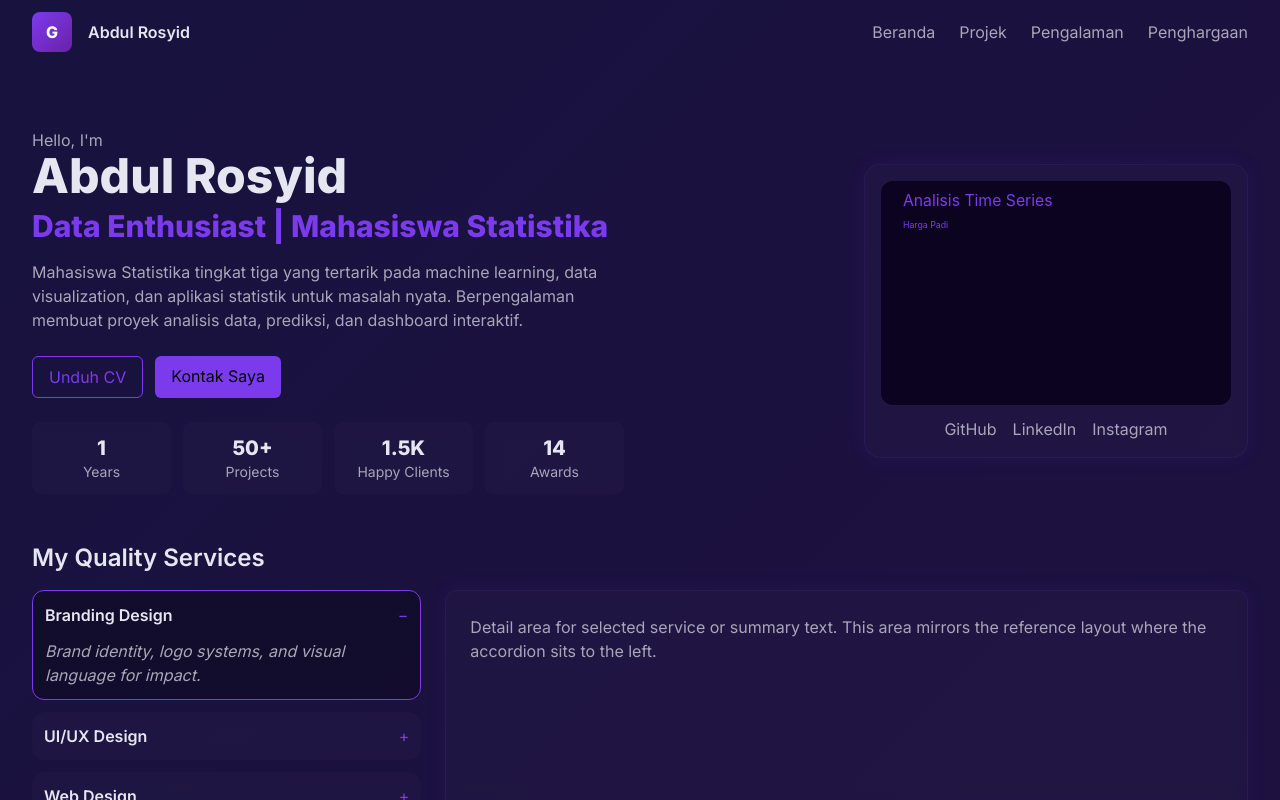
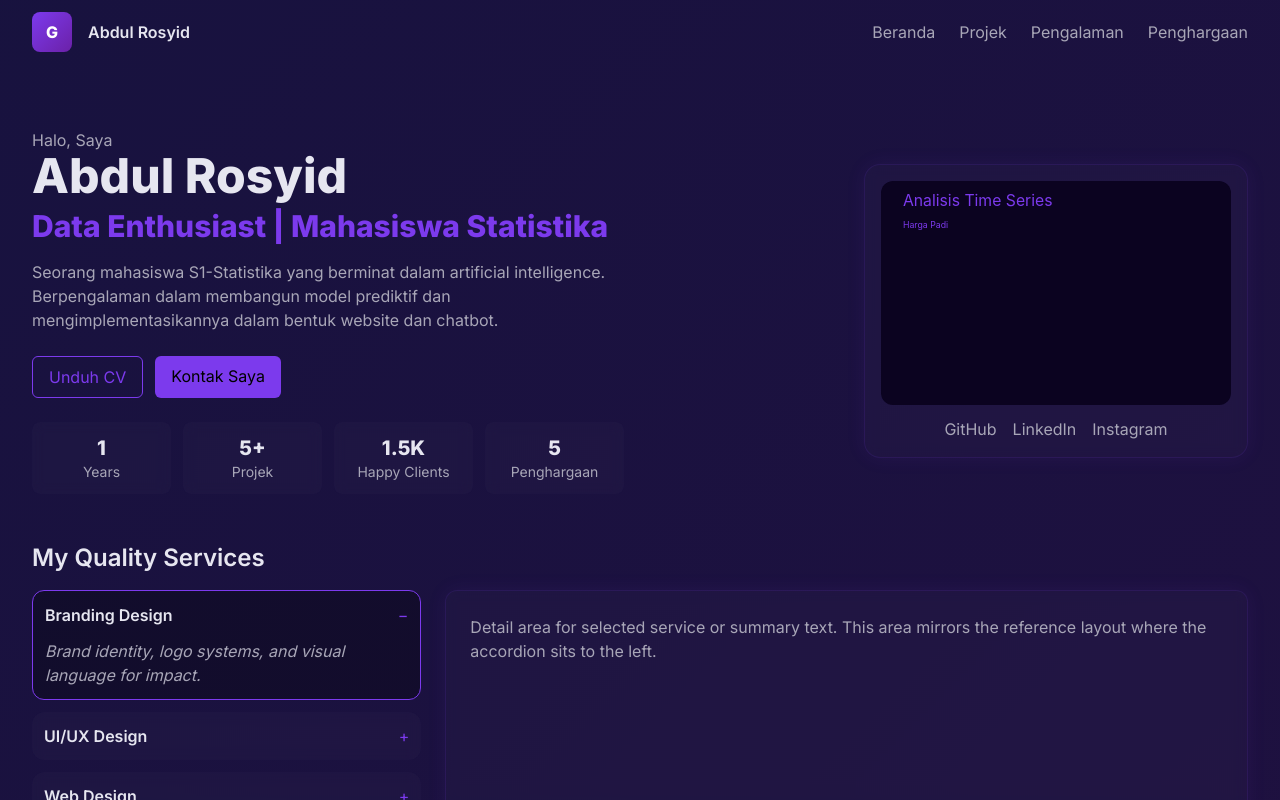
Before and after one commit to abdulrosyid001/Portofolio, a React (Vite) app: page / in a window 1280 px wide. Shown: the top 800 px of the page. Built offline with nearby package versions, Linux system fonts and the light colour scheme.

Commit message:
Perbaikan UI

```diff
--- a/src/components/Hero.jsx
+++ b/src/components/Hero.jsx
@@ -8,7 +8,7 @@ export default function Hero({ data = biodata }) {
     <section className="pt-24 lg:pt-32">
       <div className="grid grid-cols-1 lg:grid-cols-2 gap-8 items-center">
         <div>
-          <p className="text-subText">Hello, I'm</p>
+          <p className="text-subText">Halo, Saya</p>
           <h1 className="text-4xl sm:text-5xl font-extrabold leading-tight">{data.name}
             <span className="block text-2xl sm:text-3xl font-bold text-primary mt-2">Data Enthusiast | Mahasiswa Statistika</span>
           </h1>
--- a/src/data/biodata.js
+++ b/src/data/biodata.js
@@ -6,12 +6,12 @@ export const biodata = {
   email: 'rosyid@example.com',
   phone: '+62 813-xxxx-xxxx',
   about:
-    'Mahasiswa Statistika tingkat tiga yang tertarik pada machine learning, data visualization, dan aplikasi statistik untuk masalah nyata. Berpengalaman membuat proyek analisis data, prediksi, dan dashboard interaktif.',
+    'Seorang mahasiswa S1-Statistika yang berminat dalam artificial intelligence. Berpengalaman dalam membangun model prediktif dan mengimplementasikannya dalam bentuk website dan chatbot.',
   stats: [
     { label: 'Years', value: '1' },
-    { label: 'Projects', value: '50+' },
+    { label: 'Projek', value: '5+' },
     { label: 'Happy Clients', value: '1.5K' },
-    { label: 'Awards', value: '14' }
+    { label: 'Penghargaan', value: '5' }
   ],
   projects: [
     {
```
